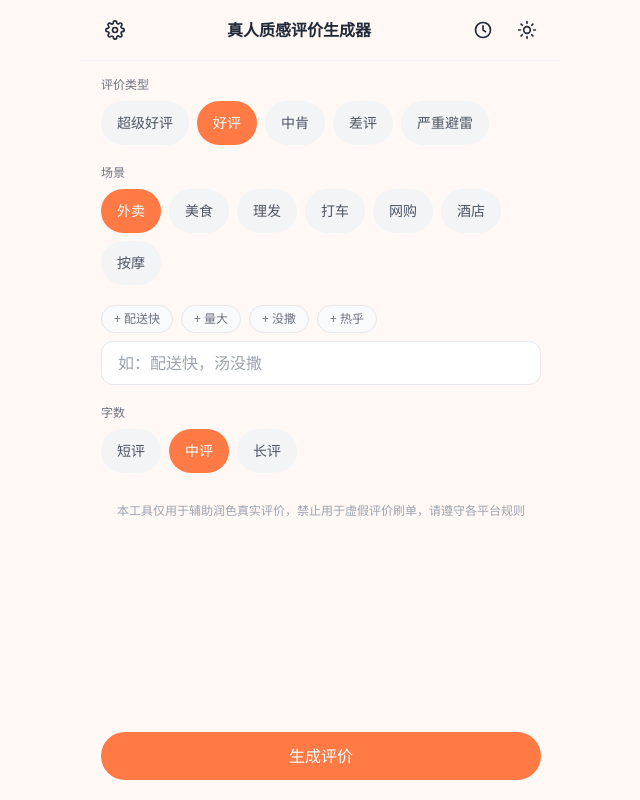
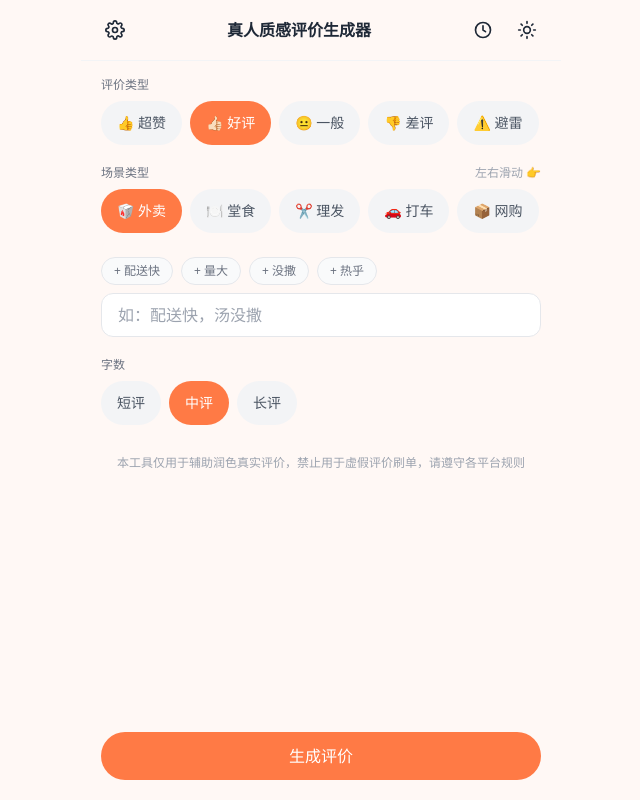
Before and after one commit to Kevinyrh/review-generator, a plain HTML site: page index.html in a window 1280 px wide. Shown: the whole page, without its empty margins (319-959 px from the left). Drawn offline with nearby package versions, Linux system fonts and the light colour scheme.

Commit message:
UI改造：评价类型5档带emoji + 场景类型横向滑动 + 自定义场景
- 评价类型改为：👍超赞 👍🏻好评 😐一般 👎差评 ⚠️避雷
- 场景标签改为「场景类型」+ 右侧「左右滑动 👉」提示
- 所有场景加emoji前缀（外卖/堂食/理发/打车/网购/酒店/按摩）
- 原美食场景更名为堂食，id从diancan改为tangshi
- 末尾新增✏️自定义场景按钮，支持用户输入任意场景名
- 新增customScenario通用配置用于自定义场景的Prompt生成
- Prompt文案中中肯→一般、超级好评→超赞、严重避雷→避雷

```diff
--- a/index.html
+++ b/index.html
@@ -98,10 +98,16 @@
         <div id="review-type-tags" class="flex flex-wrap gap-2"></div>
       </section>
 
-      <!-- 场景选择 -->
+      <!-- 场景类型选择（横向滑动） -->
       <section>
-        <p class="text-xs text-gray-500 dark:text-gray-400 mb-2">场景</p>
-        <div id="scenario-tags" class="flex flex-wrap gap-2"></div>
+        <div class="flex items-center justify-between mb-2">
+          <p class="text-xs text-gray-500 dark:text-gray-400">场景类型</p>
+          <p class="text-xs text-gray-400 dark:text-gray-500">左右滑动 👉</p>
+        </div>
+        <div id="scenario-tags" class="flex gap-2 overflow-x-auto scrollbar-thin pb-1" style="-webkit-overflow-scrolling: touch; -ms-overflow-style: none; scrollbar-width: none;">
+          <!-- 隐藏滚动条但保留滚动 -->
+          <style>#scenario-tags::-webkit-scrollbar { display: none; }</style>
+        </div>
       </section>
 
       <!-- 关键词输入框 -->
--- a/js/app.js
+++ b/js/app.js
@@ -15,6 +15,8 @@
   const state = {
     reviewType: 'good',       // 当前评价类型 id
     scenario: 'waimai',       // 当前场景 id
+    isCustomScenario: false,  // 是否为自定义场景
+    customScenarioName: '',   // 自定义场景名称
     keyword: '',              // 关键词
     wordCount: 'medium',      // 字数档位 id
     platform: 'general',      // 平台风格 id
@@ -77,6 +79,25 @@
    * 三、工具函数
    * ============================================================ */
 
+  // 获取当前场景配置（支持自定义场景）
+  function getCurrentScenario() {
+    if (state.isCustomScenario) {
+      // 返回一个合成的场景对象
+      const base = CONFIG.customScenario;
+      return {
+        id: 'custom',
+        label: state.customScenarioName || '自定义',
+        placeholder: base.placeholder,
+        dimensions: base.dimensions,
+        descriptors: base.descriptors,
+        flaws: base.flaws,
+        quickKeywords: base.quickKeywords,
+        negativeQuickKeywords: base.negativeQuickKeywords,
+      };
+    }
+    return CONFIG.scenarios.find((x) => x.id === state.scenario);
+  }
+
   // 按 id 查 label
   function labelOf(list, id) {
     const item = list.find((x) => x.id === id);
@@ -99,6 +120,21 @@
     toastTimer = setTimeout(() => dom.toast.classList.add('hidden'), CONFIG.ui.copyToastMs);
   }
 
+  /* 自定义场景：点击后用 prompt 让用户输入场景名 */
+  function onCustomScenarioClick() {
+    const name = window.prompt('请输入自定义场景名称，如：美甲、洗车、驾校等', state.customScenarioName || '');
+    if (name && name.trim()) {
+      state.isCustomScenario = true;
+      state.customScenarioName = name.trim();
+      state.scenario = 'custom';
+      setState({ scenario: 'custom' });
+      toast(`已切换到「${name.trim()}」场景`);
+    } else if (name === '' || name === null) {
+      // 用户取消或清空，不切换
+      return;
+    }
+  }
+
   // 结果清洗：去首尾成对引号、去常见前缀（模型偶尔不听话的兜底）
   function cleanResult(text) {
     let t = text.trim();
@@ -117,7 +153,7 @@
    * ============================================================ */
 
   function tagClass(selected) {
-    const base = 'min-tap rounded-full px-4 text-sm font-medium active:scale-95 transition whitespace-nowrap flex items-center';
+    const base = 'min-tap rounded-full px-4 text-sm font-medium active:scale-95 transition whitespace-nowrap flex items-center gap-1';
     return selected
       ? `${base} bg-brand text-white`
       : `${base} bg-gray-100 text-gray-600 hover:bg-gray-200 dark:bg-[#2a2a2a] dark:text-gray-300 dark:hover:bg-[#333]`;
@@ -129,7 +165,9 @@
       const btn = document.createElement('button');
       btn.className = tagClass(item.id === currentId);
       btn.style.height = '36px';
-      btn.textContent = item.label;
+      // 支持 emoji 前缀：优先用 emoji，其次直接用 label
+      const prefix = item.emoji || '';
+      btn.textContent = prefix ? `${prefix} ${item.label}` : item.label;
       btn.addEventListener('click', () => onSelect(item.id));
       container.appendChild(btn);
     });
@@ -137,18 +175,49 @@
 
   function renderTags() {
     renderTagGroup(dom['review-type-tags'], CONFIG.reviewTypes, state.reviewType, (id) => setState({ reviewType: id }));
-    renderTagGroup(dom['scenario-tags'], CONFIG.scenarios, state.scenario, (id) => setState({ scenario: id }));
+    // 场景特殊渲染：预设场景 + 末尾"自定义"按钮
+    renderScenarioTags();
     renderTagGroup(dom['word-count-tags'], CONFIG.wordCounts, state.wordCount, (id) => setState({ wordCount: id }));
   }
 
+  /* 场景标签：预设列表 + 自定义按钮（横向滚动容器末尾） */
+  function renderScenarioTags() {
+    const container = dom['scenario-tags'];
+    container.innerHTML = '';
+    // 渲染所有预设场景
+    CONFIG.scenarios.forEach((item) => {
+      const btn = document.createElement('button');
+      const isSelected = state.scenario === item.id && !state.isCustomScenario;
+      btn.className = tagClass(isSelected);
+      btn.style.height = '36px';
+      btn.style.flexShrink = '0';
+      btn.textContent = `${item.emoji} ${item.label}`;
+      btn.addEventListener('click', () => {
+        state.isCustomScenario = false;
+        state.customScenarioName = '';
+        setState({ scenario: item.id });
+      });
+      container.appendChild(btn);
+    });
+    // 末尾"自定义"按钮
+    const customBtn = document.createElement('button');
+    const isCustomSelected = state.isCustomScenario;
+    customBtn.className = tagClass(isCustomSelected);
+    customBtn.style.height = '36px';
+    customBtn.style.flexShrink = '0';
+    customBtn.textContent = `✏️ 自定义`;
+    customBtn.addEventListener('click', () => onCustomScenarioClick());
+    container.appendChild(customBtn);
+  }
+
   function updatePlaceholder() {
-    const sc = CONFIG.scenarios.find((x) => x.id === state.scenario);
+    const sc = getCurrentScenario();
     if (sc) dom['keyword-input'].placeholder = sc.placeholder;
   }
 
   /* 渲染当前场景的关键词快选标签（差评/严重避雷显示负面词，其余显示正面词） */
   function renderQuickKeywords() {
-    const sc = CONFIG.scenarios.find((x) => x.id === state.scenario);
+    const sc = getCurrentScenario();
     const container = dom['quick-keywords'];
     container.innerHTML = '';
     if (!sc) return;
@@ -260,9 +329,9 @@
    * 七、Prompt 5 维拼接
    * ============================================================ */
 
-  // 维度 3：场景专属细节库（从 scenarios 数据动态生成）
+  // 维度 3：场景专属细节库（从 scenarios 数据动态生成，支持自定义）
   function buildScenarioPrompt(scenarioId) {
-    const s = CONFIG.scenarios.find((x) => x.id === scenarioId);
+    const s = getCurrentScenario();
     if (!s) return '';
     return `当前场景：${s.label}。
 可参考的体验维度（不必全提，挑 1-3 个自然融入）：${s.dimensions.join('、')}。
--- a/js/config.js
+++ b/js/config.js
@@ -23,18 +23,19 @@
 
     /* ========== 2. 评价类型（5 档，默认好评） ========== */
     reviewTypes: [
-      { id: 'super-good', label: '超级好评' },
-      { id: 'good', label: '好评', default: true },
-      { id: 'fair', label: '中肯' },
-      { id: 'bad', label: '差评' },
-      { id: 'severe-bad', label: '严重避雷' },
+      { id: 'super-good', label: '超赞', emoji: '👍' },
+      { id: 'good', label: '好评', emoji: '👍🏻', default: true },
+      { id: 'fair', label: '一般', emoji: '😐' },
+      { id: 'bad', label: '差评', emoji: '👎' },
+      { id: 'severe-bad', label: '避雷', emoji: '⚠️' },
     ],
 
-    /* ========== 3. 场景库（7 个，含细节维度/常用描述词/微瑕疵词库/快捷关键词） ========== */
+    /* ========== 3. 场景库（7 个预设 + 1 自定义，含细节维度/常用描述词/微瑕疵词库/快捷关键词） ========== */
     scenarios: [
       {
         id: 'waimai',
         label: '外卖',
+        emoji: '🥡',
         default: true,
         placeholder: '如：配送快，汤没撒',
         dimensions: ['配送速度', '包装完整度', '食物温度', '分量', '口味', '性价比'],
@@ -44,8 +45,9 @@
         negativeQuickKeywords: ['配送慢', '量少', '汤撒了', '凉了'],
       },
       {
-        id: 'diancan',
-        label: '美食',
+        id: 'tangshi',
+        label: '堂食',
+        emoji: '🍽️',
         placeholder: '如：火锅，毛肚很脆',
         dimensions: ['环境氛围', '服务态度', '排队情况', '菜品口味', '上菜速度', '卫生'],
         descriptors: ['环境挺干净', '服务员蛮热情', '排队没等多久', '味道挺地道', '上菜还算快', '桌面整洁'],
@@ -56,6 +58,7 @@
       {
         id: 'lifa',
         label: '理发',
+        emoji: '✂️',
         placeholder: '如：3号Tony老师，剪发细致',
         dimensions: ['发型师水平', '沟通理解', '环境卫生', '等待时间', '洗头手法', '最终效果'],
         descriptors: ['沟通挺顺畅', '剪得蛮利落', '环境舒服干净', '洗头手法不错', '效果挺满意', '没有推销'],
@@ -66,6 +69,7 @@
       {
         id: 'dache',
         label: '打车',
+        emoji: '🚗',
         placeholder: '如：司机开车稳',
         dimensions: ['司机态度', '开车平稳度', '车内卫生', '路线熟悉', '准时性', '沟通'],
         descriptors: ['师傅挺热情', '开得很稳', '车里干干净净', '认路不绕路', '准时到达', '聊得来'],
@@ -76,6 +80,7 @@
       {
         id: 'wanggou',
         label: '网购',
+        emoji: '📦',
         placeholder: '如：质量好，尺码准',
         dimensions: ['物流速度', '包装', '商品质量', '材质做工', '与描述相符', '客服'],
         descriptors: ['发货挺快', '包装结实', '质量不错', '做工细致', '跟描述基本一致', '客服回复及时'],
@@ -86,6 +91,7 @@
       {
         id: 'jiudian',
         label: '酒店',
+        emoji: '🏨',
         placeholder: '如：房间干净，隔音好',
         dimensions: ['房型', '卫生', '隔音', '前台服务', '位置', '设施'],
         descriptors: ['房间挺宽敞', '床品干净', '隔音还行', '前台蛮热情', '位置好找', '设施齐全'],
@@ -96,6 +102,7 @@
       {
         id: 'anmo',
         label: '按摩',
+        emoji: '💆',
         placeholder: '如：8号技师，手法专业',
         dimensions: ['技师手法', '力度', '环境', '服务态度', '等待时间', '性价比'],
         descriptors: ['手法挺专业', '力度刚刚好', '环境安静', '服务蛮周到', '没怎么等', '性价比不错'],
@@ -104,6 +111,16 @@
         negativeQuickKeywords: ['手法差', '力度乱来', '环境吵', '硬推销'],
       },
     ],
+
+    /* 自定义场景默认配置（用户输入场景名时使用通用维度） */
+    customScenario: {
+      placeholder: '如：美甲，颜色选得好',
+      dimensions: ['服务质量', '效果', '环境', '性价比'],
+      descriptors: ['体验不错', '效果挺好', '环境可以', '价格合理'],
+      flaws: ['一般般', '稍微有点失望', '等了一会'],
+      quickKeywords: ['效果好', '服务好', '环境好'],
+      negativeQuickKeywords: ['效果差', '服务差', '环境差'],
+    },
 
     /* ========== 4. 字数档位（3 项，默认中评） ========== */
     wordCounts: [
@@ -136,7 +153,7 @@
 
       // 维度 2：评价类型规则（5 档各自的语气和立场）
       reviewType: {
-        'super-good': `评价立场：超级好评，强烈推荐。
+        'super-good': `评价立场：超赞，强烈推荐。
 语气：热情但真诚，像迫不及待想安利给朋友。
 要求：提到 2-3 个让你特别满意的亮点（结合场景细节），表达"下次还来""会推荐给朋友"的意愿。但仍要口语自然，不要浮夸吹捧，不要用网络热词。`,
 
@@ -144,7 +161,7 @@
 语气：真诚推荐，不要浮夸吹捧。
 要求：提到 1-2 个让你印象好的真实亮点（结合场景细节），用"个人感觉""我觉得""对我来说"软化语气，像在跟朋友安利而不是写广告。不要把所有维度都夸一遍，挑重点。`,
 
-        fair: `评价立场：中肯客观。
+        fair: `评价立场：一般，客观中立。
 语气：不偏不倚，像一个认真体验过的用户在做总结。
 要求：优点和缺点都要提（至少各 1 点），用事实陈述而非情绪表达，最后给一句整体感受或"适合什么样的人/场景"。不要和稀泥也不要偏袒。`,
 
@@ -152,7 +169,7 @@
 语气：陈述事实，不情绪化，不人身攻击，不谩骂。
 要求：明确说清遇到了什么问题（具体到细节），表达合理的诉求或期望（如希望改进什么/下次怎样会更好），用"有点""偏""稍微"弱化措辞，让人觉得是理性反馈而非无理取闹。`,
 
-        'severe-bad': `评价立场：严重避雷，强烈提醒他人别踩坑。
+        'severe-bad': `评价立场：避雷，强烈提醒他人别踩坑。
 语气：明确警告但仍基于事实，不造谣不夸大，不人身攻击。
 要求：聚焦最核心的问题（1-2 个严重缺陷），说清具体遭遇和后果，用"建议大家""千万别""一定注意"等表达提醒他人。即使是避雷也要有理有据，让人信服而非觉得在泄愤。`,
       },
```
